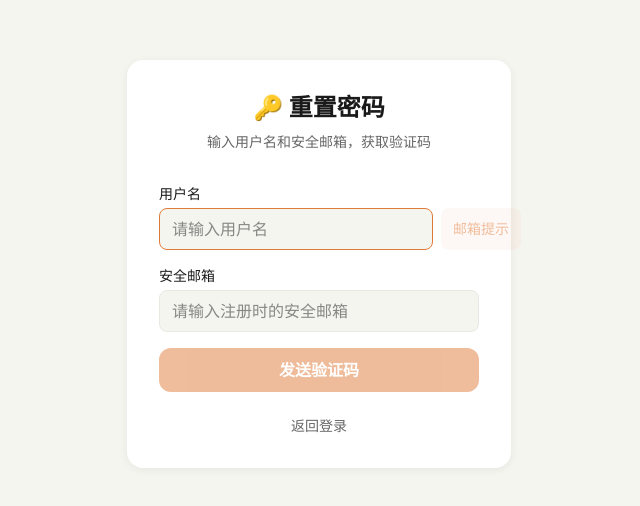
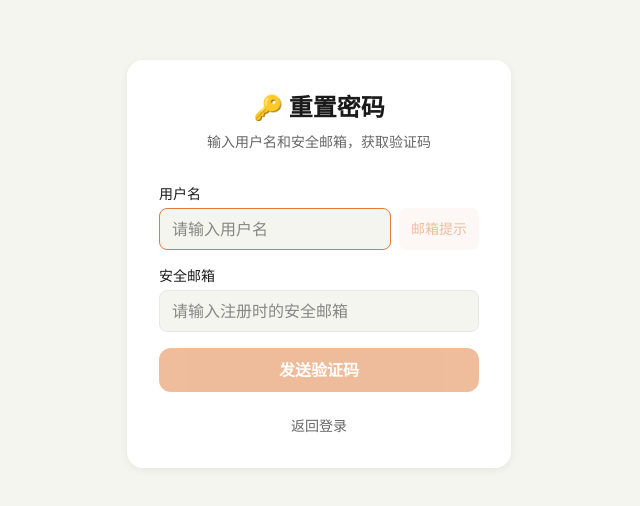
Before and after one commit to laolan74825/lishangyun, a React (Vite) app in the folder web/: page /password-reset in a window 1280 px wide. Shown: the part 136-642 px from the top of the page, without its empty margins (321-961 px from the left). Built offline with nearby package versions, Linux system fonts and the light colour scheme.

Commit message:
fix: 窄屏上验证码输入框挤压按钮出窗口
flex 行内 input 的 min-width 默认为 auto（内容固有宽度），窄屏下
拒绝收缩，把不换行的发送验证码按钮挤出卡片。给验证码/用户名
输入框补 min-w-0，涉及登录页与密码重置页共四处

```diff
--- a/web/src/pages/LoginPage.tsx
+++ b/web/src/pages/LoginPage.tsx
@@ -256,7 +256,7 @@ export default function LoginPage() {
                   inputMode="numeric"
                   autoComplete="one-time-code"
                   aria-label="主安全邮箱验证码"
-                  className={`flex-1 rounded-lg border bg-bg px-3 py-2 text-ink outline-none focus:border-primary ${error && errorField === 'code1' ? 'border-danger' : 'border-line'}`}
+                  className={`min-w-0 flex-1 rounded-lg border bg-bg px-3 py-2 text-ink outline-none focus:border-primary ${error && errorField === 'code1' ? 'border-danger' : 'border-line'}`}
                   placeholder="验证码"
                 />
                 <button
@@ -297,7 +297,7 @@ export default function LoginPage() {
                     inputMode="numeric"
                     autoComplete="one-time-code"
                     aria-label="备用安全邮箱验证码"
-                    className={`flex-1 rounded-lg border bg-bg px-3 py-2 text-ink outline-none focus:border-primary ${error && errorField === 'code2' ? 'border-danger' : 'border-line'}`}
+                    className={`min-w-0 flex-1 rounded-lg border bg-bg px-3 py-2 text-ink outline-none focus:border-primary ${error && errorField === 'code2' ? 'border-danger' : 'border-line'}`}
                     placeholder="验证码"
                   />
                   <button
--- a/web/src/pages/PasswordResetPage.tsx
+++ b/web/src/pages/PasswordResetPage.tsx
@@ -154,7 +154,7 @@ export default function PasswordResetPage() {
                   }}
                   required
                   autoFocus
-                  className="flex-1 rounded-lg border border-line bg-bg px-3 py-2 text-ink outline-none focus:border-primary"
+                  className="min-w-0 flex-1 rounded-lg border border-line bg-bg px-3 py-2 text-ink outline-none focus:border-primary"
                   placeholder="请输入用户名"
                 />
                 <button
@@ -214,7 +214,7 @@ export default function PasswordResetPage() {
                   required
                   maxLength={6}
                   autoFocus
-                  className="flex-1 rounded-lg border border-line bg-bg px-3 py-2 text-ink outline-none focus:border-primary"
+                  className="min-w-0 flex-1 rounded-lg border border-line bg-bg px-3 py-2 text-ink outline-none focus:border-primary"
                   placeholder="请输入验证码"
                 />
                 <button
```
